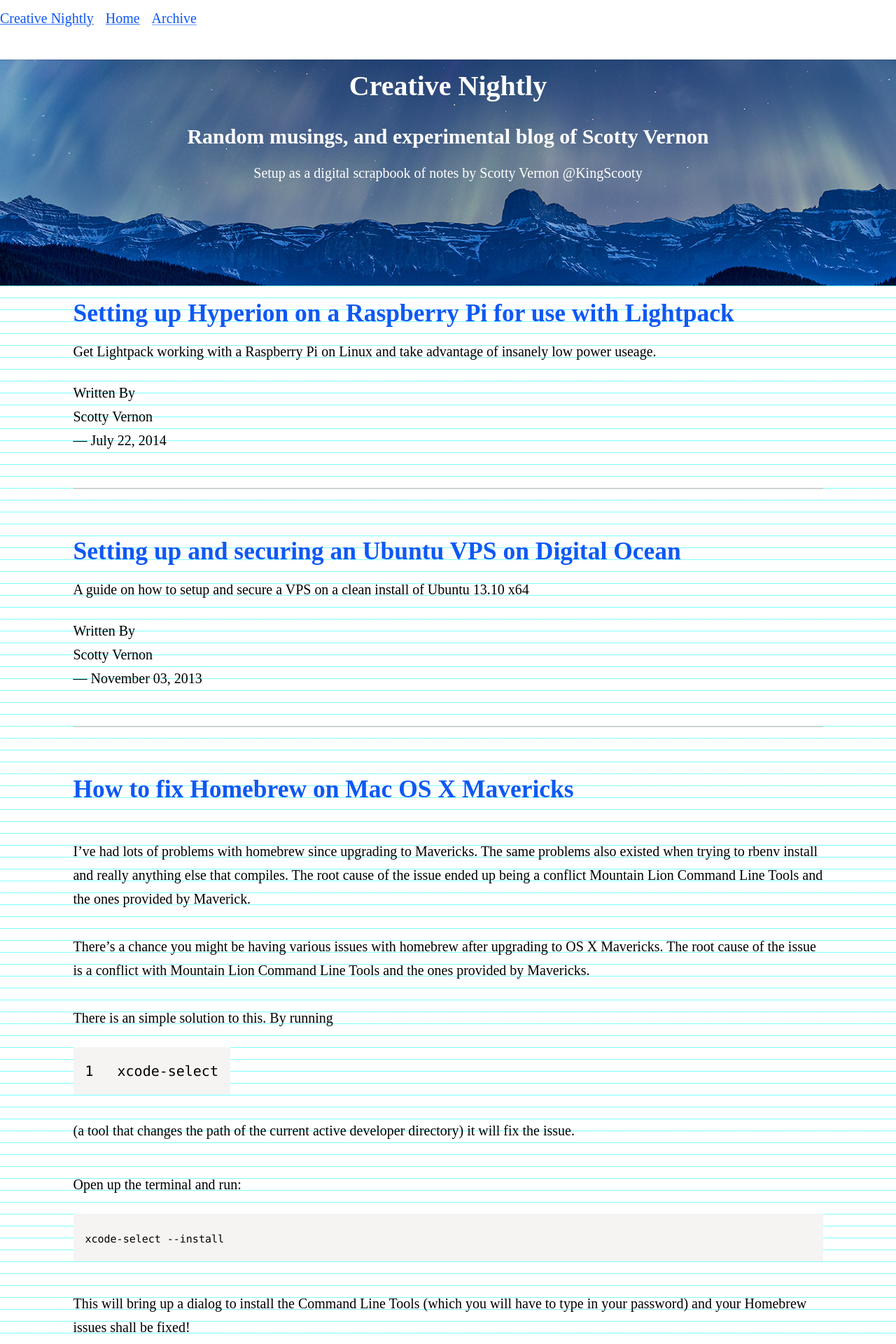
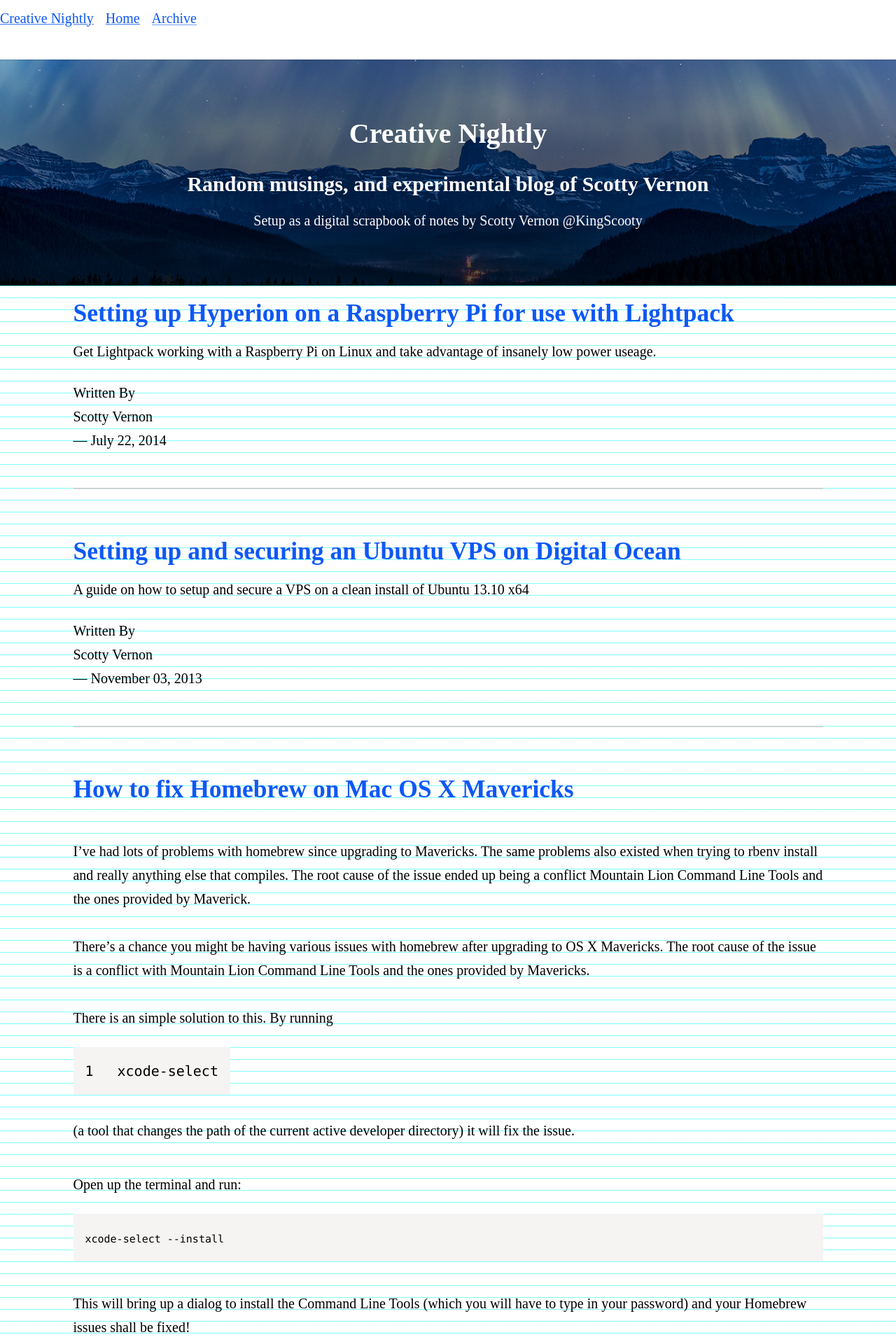
Before and after one commit to KingScooty/creativenightly.com, a Jekyll site: the page built from index.html, in a window 1280 px wide. Shown: the top 1920 px of the page at 70% size. Built offline with Jekyll 4.4.1, drawn with Linux system fonts in a browser that asks for light colours; the list of posts is cut into pages by our own code; comment, search, counter and statistics services are not loaded.

```diff
--- a/assets/stylesheets/main.css
+++ b/assets/stylesheets/main.css
@@ -36,8 +36,6 @@ caption, th, td {
   vertical-align: middle; }
 
 *, *:before, *:after {
-  -moz-box-sizing: border-box;
-  -webkit-box-sizing: border-box;
   box-sizing: border-box; }
 
 /* IMPORT CSS FILES */
@@ -79,9 +77,6 @@ body {
 
 a {
   -webkit-transition: color .1s, background-color .1s;
-  -moz-transition: color .1s, background-color .1s;
-  -ms-transition: color .1s, background-color .1s;
-  -o-transition: color .1s, background-color .1s;
   transition: color .1s, background-color .1s;
   color: #0E58F5;
   text-decoration: none; }
@@ -91,8 +86,6 @@ a {
 
 p a, li a {
   background-image: -webkit-linear-gradient(top, transparent 50%, #709cf9 50%);
-  background-image: -moz-linear-gradient(top, transparent 50%, #709cf9 50%);
-  background-image: -o-linear-gradient(top, transparent 50%, #709cf9 50%);
   background-image: linear-gradient(to bottom, transparent 50%, #709cf9 50%);
   background-position: 0 93%;
   background-repeat: repeat-x;
@@ -100,15 +93,12 @@ p a, li a {
   text-shadow: 0.1rem 0 #FCFCFC, 0.15rem 0 #FCFCFC, -0.1rem 0 #FCFCFC, -0.15rem 0 #FCFCFC; }
   p a:hover, p a:active, p a:focus, li a:hover, li a:active, li a:focus {
     background-image: -webkit-linear-gradient(top, transparent 50%, #1257ea 50%);
-    background-image: -moz-linear-gradient(top, transparent 50%, #1257ea 50%);
-    background-image: -o-linear-gradient(top, transparent 50%, #1257ea 50%);
     background-image: linear-gradient(to bottom, transparent 50%, #1257ea 50%); }
 
 p {
   -webkit-font-feature-settings: 'kern' 1, 'onum' 1, 'liga' 1;
   -moz-font-feature-settings: 'kern' 1, 'onum' 1, 'liga' 1;
   -ms-font-feature-settings: 'kern' 1, 'onum' 1, 'liga' 1;
-  -o-font-feature-settings: 'kern' 1, 'onum' 1, 'liga' 1;
   font-feature-settings: 'kern' 1, 'onum' 1, 'liga' 1;
   line-height: 2rem;
   margin-bottom: 1.54666rem;
@@ -134,7 +124,6 @@ h1, h2, h3, h4, h5, h6 {
   -webkit-font-feature-settings: 'dlig' 1, 'liga' 1, 'lnum' 1, 'kern' 1;
   -moz-font-feature-settings: 'dlig' 1, 'liga' 1, 'lnum' 1, 'kern' 1;
   -ms-font-feature-settings: 'dlig' 1, 'liga' 1, 'lnum' 1, 'kern' 1;
-  -o-font-feature-settings: 'dlig' 1, 'liga' 1, 'lnum' 1, 'kern' 1;
   font-feature-settings: 'dlig' 1, 'liga' 1, 'lnum' 1, 'kern' 1;
   color: #2E2E2E;
   font-family: futura-pt;
@@ -321,7 +310,6 @@ ul, ol {
     -webkit-font-feature-settings: 'kern' 1, 'onum' 1, 'liga' 1;
     -moz-font-feature-settings: 'kern' 1, 'onum' 1, 'liga' 1;
     -ms-font-feature-settings: 'kern' 1, 'onum' 1, 'liga' 1;
-    -o-font-feature-settings: 'kern' 1, 'onum' 1, 'liga' 1;
     font-feature-settings: 'kern' 1, 'onum' 1, 'liga' 1;
     margin-left: 2rem; }
     @media screen and (min-width: 40em) {
@@ -458,7 +446,6 @@ code {
   -webkit-font-feature-settings: 'smcp' 1, 'kern' 1;
   -moz-font-feature-settings: 'smcp' 1, 'kern' 1;
   -ms-font-feature-settings: 'smcp' 1, 'kern' 1;
-  -o-font-feature-settings: 'smcp' 1, 'kern' 1;
   font-feature-settings: 'smcp' 1, 'kern' 1;
   letter-spacing: 0.1rem; }
 
@@ -466,20 +453,16 @@ code {
   -webkit-font-feature-settings: 'lnum' 1, 'kern' 1;
   -moz-font-feature-settings: 'lnum' 1, 'kern' 1;
   -ms-font-feature-settings: 'lnum' 1, 'kern' 1;
-  -o-font-feature-settings: 'lnum' 1, 'kern' 1;
   font-feature-settings: 'lnum' 1, 'kern' 1; }
 
 .oldstyle-numerals {
   -webkit-font-feature-settings: 'onum' 1, 'kern' 1;
   -moz-font-feature-settings: 'onum' 1, 'kern' 1;
   -ms-font-feature-settings: 'onum' 1, 'kern' 1;
-  -o-font-feature-settings: 'onum' 1, 'kern' 1;
   font-feature-settings: 'onum' 1, 'kern' 1; }
 
 .show-grid {
   background-image: -webkit-linear-gradient(top, cyan 0, rgba(255, 255, 255, 0) 1px);
-  background-image: -moz-linear-gradient(top, cyan 0, rgba(255, 255, 255, 0) 1px);
-  background-image: -o-linear-gradient(top, cyan 0, rgba(255, 255, 255, 0) 1px);
   background-image: linear-gradient(to bottom, cyan 0, rgba(255, 255, 255, 0) 1px);
   background-repeat: repeat-y;
   background-size: 100% 1rem; }
@@ -534,15 +517,22 @@ body {
   box-shadow: 0 0 1px 1px rgba(0, 0, 0, 0.1);
   -webkit-backface-visibility: hidden;
   -webkit-perspective: 1000;
+  -webkit-transition: all 0.35s ease;
   transition: all 0.35s ease;
   z-index: 100; }
 
 .media-window {
   height: 323px;
-  height: 19rem; }
+  height: 19rem;
+  background-size: cover;
+  background-position: center center;
+  background-color: #333; }
 
 .media-window__content {
-  text-align: center; }
+  text-align: center;
+  padding: 4rem 0 3rem;
+  background-image: -webkit-linear-gradient(bottom, rgba(0, 0, 0, 0.7) 0%, transparent 100%);
+  background-image: linear-gradient(bottom, rgba(0, 0, 0, 0.7) 0%, transparent 100%); }
 
 .media-window__title, .media-window__subtitle, .media-window__content {
   color: white; }
```
Also changed, not shown: assets/_scss/modules/_media-window.scss (+8 -0 lines), gulpfile.js (+9 -9 lines).
